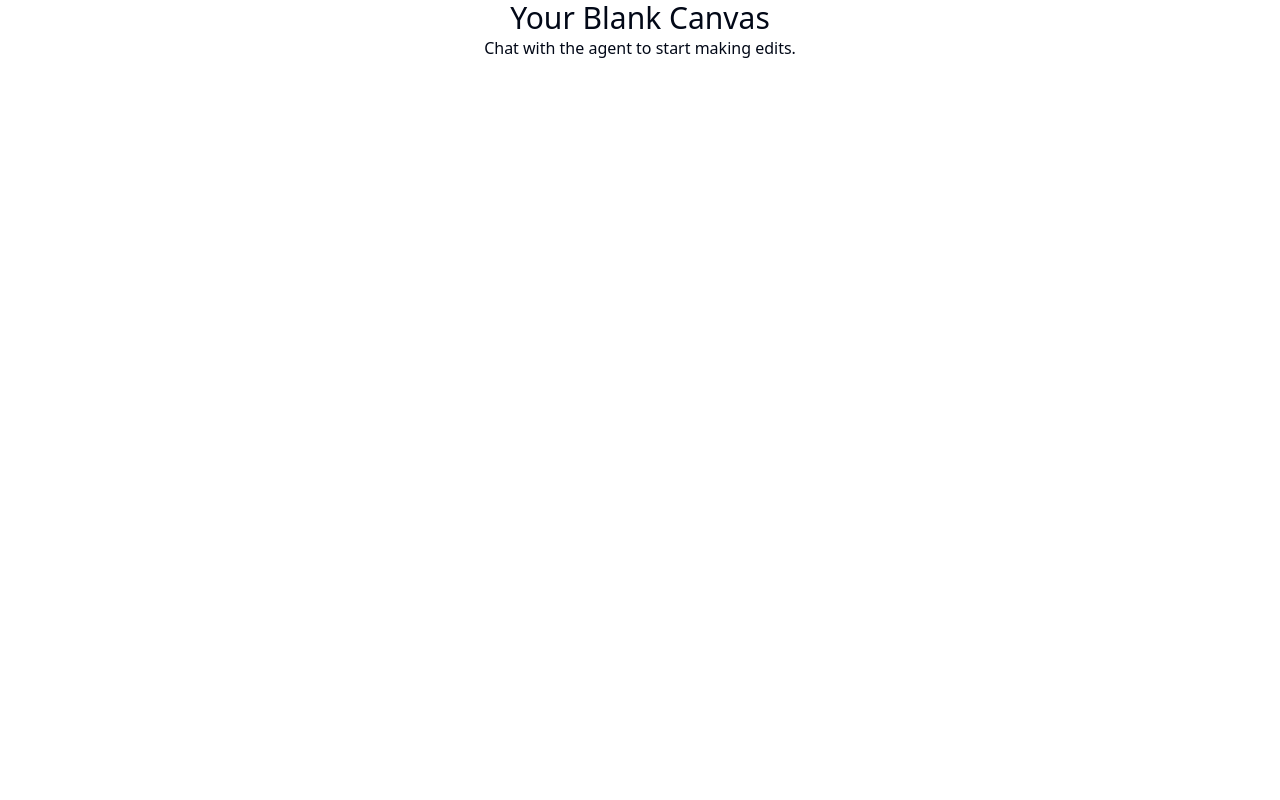
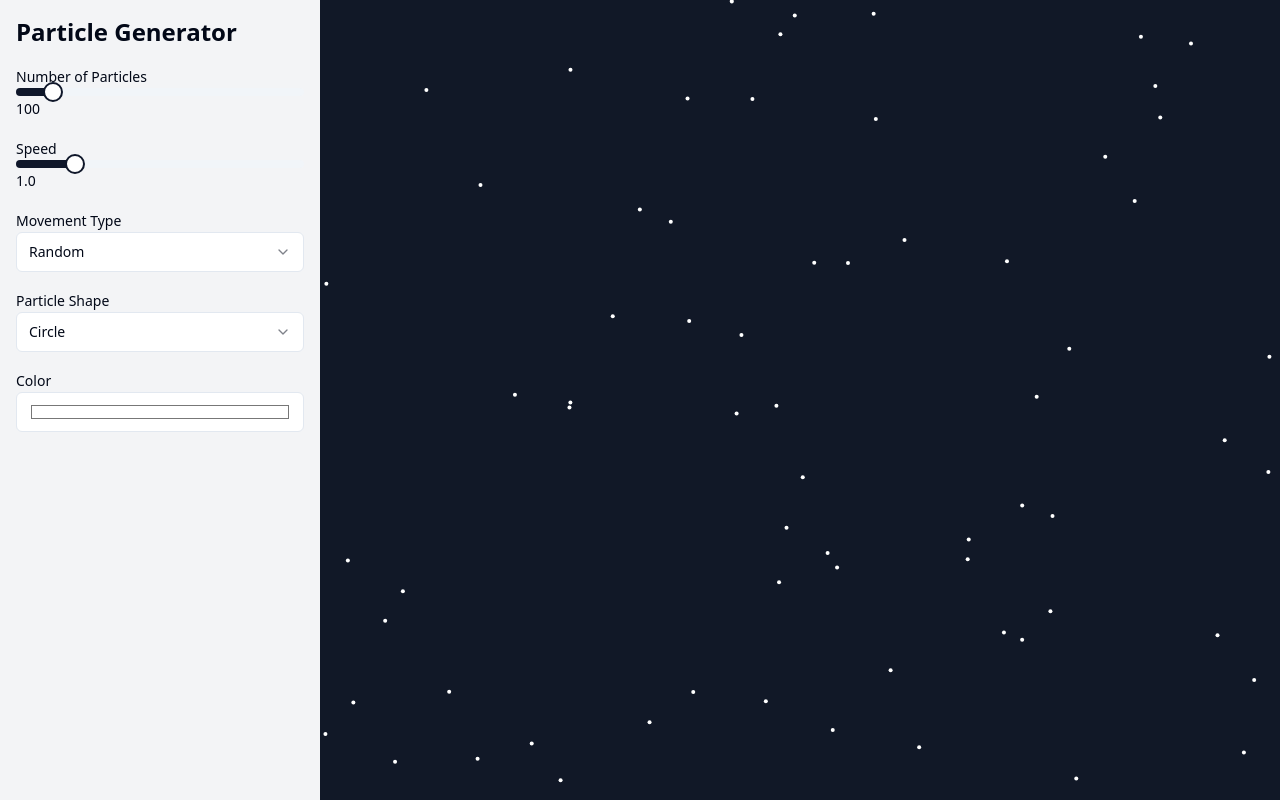
Before and after one commit to GPT-Engineer-App/particle-palette-generator, a React (Vite) app: page / in a window 1280 px wide. Built offline with nearby package versions, Linux system fonts and the light colour scheme.

Commit message:
GPT Engineer Update [skip gpt_engineer]

```diff
--- /dev/null
+++ b/src/components/ParticleCanvas.jsx
@@ -0,0 +1,56 @@
+import { useEffect, useRef } from 'react';
+import useParticles from '../hooks/useParticles';
+
+const ParticleCanvas = ({ settings }) => {
+  const canvasRef = useRef(null);
+  const particles = useParticles(settings);
+
+  useEffect(() => {
+    const canvas = canvasRef.current;
+    const ctx = canvas.getContext('2d');
+    let animationFrameId;
+
+    const resizeCanvas = () => {
+      canvas.width = canvas.offsetWidth;
+      canvas.height = canvas.offsetHeight;
+    };
+
+    const render = () => {
+      ctx.clearRect(0, 0, canvas.width, canvas.height);
+      particles.forEach((particle) => {
+        ctx.beginPath();
+        ctx.fillStyle = settings.color;
+
+        switch (settings.shape) {
+          case 'square':
+            ctx.rect(particle.x - 2, particle.y - 2, 4, 4);
+            break;
+          case 'triangle':
+            ctx.moveTo(particle.x, particle.y - 2);
+            ctx.lineTo(particle.x - 2, particle.y + 2);
+            ctx.lineTo(particle.x + 2, particle.y + 2);
+            ctx.closePath();
+            break;
+          default: // circle
+            ctx.arc(particle.x, particle.y, 2, 0, Math.PI * 2);
+        }
+
+        ctx.fill();
+      });
+      animationFrameId = window.requestAnimationFrame(render);
+    };
+
+    resizeCanvas();
+    window.addEventListener('resize', resizeCanvas);
+    render();
+
+    return () => {
+      window.removeEventListener('resize', resizeCanvas);
+      window.cancelAnimationFrame(animationFrameId);
+    };
+  }, [particles, settings]);
+
+  return <canvas ref={canvasRef} className="w-full h-full" />;
+};
+
+export default ParticleCanvas;
--- /dev/null
+++ b/src/components/ParticleControls.jsx
@@ -0,0 +1,80 @@
+import { Slider } from "@/components/ui/slider"
+import { Label } from "@/components/ui/label"
+import { Select, SelectContent, SelectItem, SelectTrigger, SelectValue } from "@/components/ui/select"
+import { Input } from "@/components/ui/input"
+
+const ParticleControls = ({ settings, onSettingsChange }) => {
+  const handleChange = (key, value) => {
+    onSettingsChange({ ...settings, [key]: value });
+  };
+
+  return (
+    <div className="space-y-4">
+      <div>
+        <Label htmlFor="count">Number of Particles</Label>
+        <Slider
+          id="count"
+          min={1}
+          max={1000}
+          step={1}
+          value={[settings.count]}
+          onValueChange={([value]) => handleChange('count', value)}
+        />
+        <span className="text-sm">{settings.count}</span>
+      </div>
+
+      <div>
+        <Label htmlFor="speed">Speed</Label>
+        <Slider
+          id="speed"
+          min={0.1}
+          max={5}
+          step={0.1}
+          value={[settings.speed]}
+          onValueChange={([value]) => handleChange('speed', value)}
+        />
+        <span className="text-sm">{settings.speed.toFixed(1)}</span>
+      </div>
+
+      <div>
+        <Label htmlFor="movement">Movement Type</Label>
+        <Select value={settings.movement} onValueChange={(value) => handleChange('movement', value)}>
+          <SelectTrigger>
+            <SelectValue placeholder="Select movement type" />
+          </SelectTrigger>
+          <SelectContent>
+            <SelectItem value="random">Random</SelectItem>
+            <SelectItem value="linear">Linear</SelectItem>
+            <SelectItem value="circular">Circular</SelectItem>
+          </SelectContent>
+        </Select>
+      </div>
+
+      <div>
+        <Label htmlFor="shape">Particle Shape</Label>
+        <Select value={settings.shape} onValueChange={(value) => handleChange('shape', value)}>
+          <SelectTrigger>
+            <SelectValue placeholder="Select particle shape" />
+          </SelectTrigger>
+          <SelectContent>
+            <SelectItem value="circle">Circle</SelectItem>
+            <SelectItem value="square">Square</SelectItem>
+            <SelectItem value="triangle">Triangle</SelectItem>
+          </SelectContent>
+        </Select>
+      </div>
+
+      <div>
+        <Label htmlFor="color">Color</Label>
+        <Input
+          id="color"
+          type="color"
+          value={settings.color}
+          onChange={(e) => handleChange('color', e.target.value)}
+        />
+      </div>
+    </div>
+  );
+};
+
+export default ParticleControls;
--- /dev/null
+++ b/src/hooks/useParticles.js
@@ -0,0 +1,54 @@
+import { useState, useEffect } from 'react';
+
+const useParticles = (settings) => {
+  const [particles, setParticles] = useState([]);
+
+  useEffect(() => {
+    const createParticle = () => ({
+      x: Math.random() * window.innerWidth,
+      y: Math.random() * window.innerHeight,
+      vx: (Math.random() - 0.5) * settings.speed,
+      vy: (Math.random() - 0.5) * settings.speed,
+    });
+
+    setParticles(Array.from({ length: settings.count }, createParticle));
+
+    const updateParticles = () => {
+      setParticles((prevParticles) =>
+        prevParticles.map((particle) => {
+          let { x, y, vx, vy } = particle;
+
+          switch (settings.movement) {
+            case 'linear':
+              x += vx;
+              y += vy;
+              if (x < 0 || x > window.innerWidth) vx = -vx;
+              if (y < 0 || y > window.innerHeight) vy = -vy;
+              break;
+            case 'circular':
+              const angle = Math.atan2(y - window.innerHeight / 2, x - window.innerWidth / 2);
+              x += Math.cos(angle) * settings.speed;
+              y += Math.sin(angle) * settings.speed;
+              break;
+            default: // random
+              x += (Math.random() - 0.5) * settings.speed;
+              y += (Math.random() - 0.5) * settings.speed;
+          }
+
+          x = (x + window.innerWidth) % window.innerWidth;
+          y = (y + window.innerHeight) % window.innerHeight;
+
+          return { x, y, vx, vy };
+        })
+      );
+    };
+
+    const intervalId = setInterval(updateParticles, 16); // ~60 FPS
+
+    return () => clearInterval(intervalId);
+  }, [settings]);
+
+  return particles;
+};
+
+export default useParticles;
--- a/src/pages/Index.jsx
+++ b/src/pages/Index.jsx
@@ -1,11 +1,27 @@
-// Update this page (the content is just a fallback if you fail to update the page)
+import { useState } from 'react';
+import ParticleControls from '../components/ParticleControls';
+import ParticleCanvas from '../components/ParticleCanvas';
 
 const Index = () => {
+  const [particleSettings, setParticleSettings] = useState({
+    count: 100,
+    speed: 1,
+    movement: 'random',
+    shape: 'circle',
+    color: '#ffffff',
+  });
+
   return (
-    <div className="flex justify-center items-center">
-      <div className="text-center">
-        <h1 className="text-3xl">Your Blank Canvas</h1>
-        <p>Chat with the agent to start making edits.</p>
+    <div className="flex h-screen">
+      <div className="w-1/4 p-4 bg-gray-100">
+        <h1 className="text-2xl font-bold mb-4">Particle Generator</h1>
+        <ParticleControls
+          settings={particleSettings}
+          onSettingsChange={setParticleSettings}
+        />
+      </div>
+      <div className="w-3/4 bg-gray-900">
+        <ParticleCanvas settings={particleSettings} />
       </div>
     </div>
   );
```
